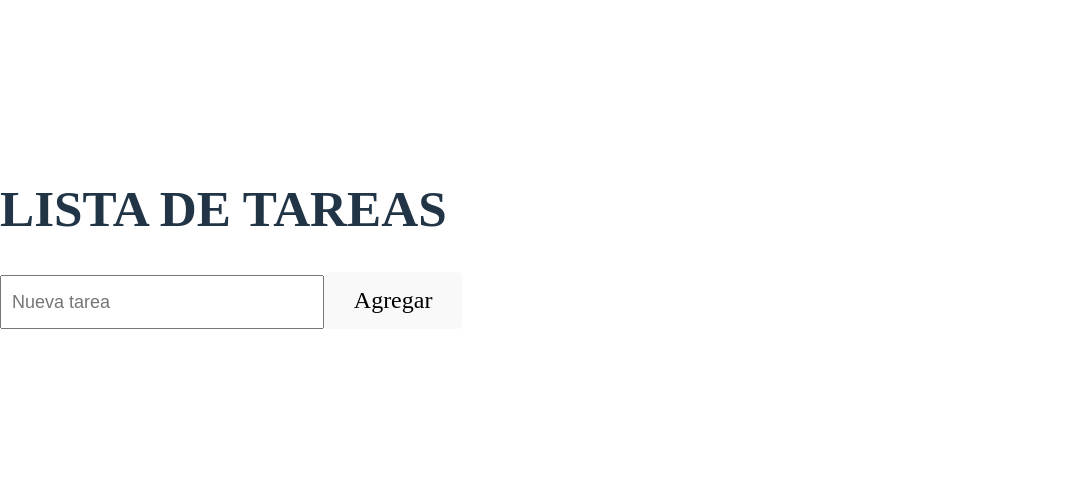
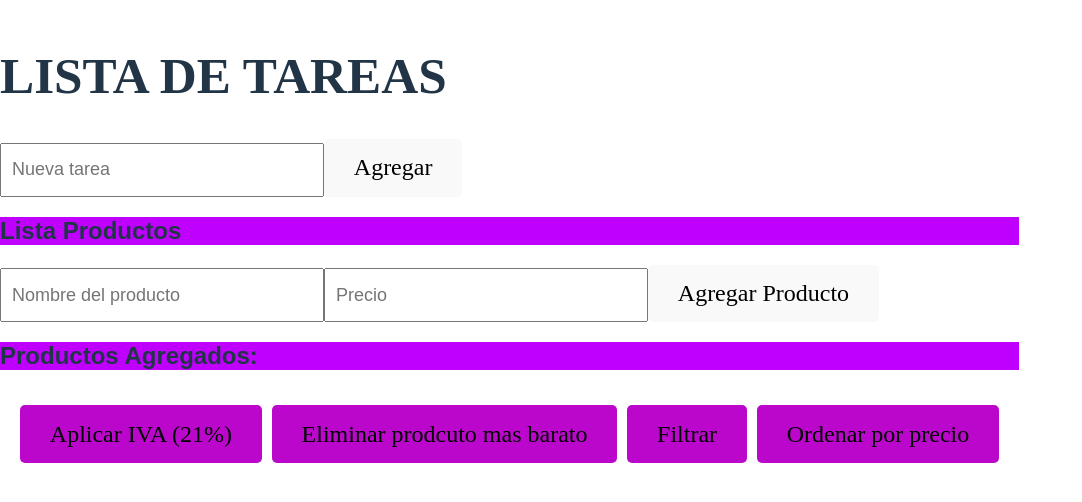
Before and after one commit to FacundoPol/pv_tp3_grupo1, a React (Vite) app in the folder pv_tp3_grupo1/: page / in a window 1280 px wide. Shown: the part 154-656 px from the top of the page, without its empty margins (0-1082 px from the left). Built offline with nearby package versions, Linux system fonts and the light colour scheme.

Commit message:
Integración y finalización de Lista-Productos - Sofia  Rios

```diff
--- a/pv_tp3_grupo1/src/App.jsx
+++ b/pv_tp3_grupo1/src/App.jsx
@@ -3,7 +3,7 @@ import { useState } from 'react'
 import TaskList from './assets/components/TaskList.jsx'
 import TaskInput from './assets/components/TaskInput.jsx';
 import './App.css'
-import {mostrarProductos, productos,eliminarProductoMasBarato, filtrarProductosMayoresA20, agregarProducto, calcularPreciosConIVA} from './assets/components/Arrays.jsx'
+import Formu from './assets/components/Arrays.jsx';
 function App() {
   const [tasks, setTasks] = useState([]); // lista de tareas
 
@@ -26,7 +26,7 @@ function App() {
   const eliminarTarea = (id) => {
     setTasks(tasks.filter((task) => task.id !== id));
   };
-  mostrarProductos(productos);
+
 
 
   return (
@@ -38,7 +38,7 @@ function App() {
       </div>
       <div className='productos'>
 
-
+      <Formu />
       </div>
     </div>
   )
--- a/pv_tp3_grupo1/src/assets/components/Arrays.jsx
+++ b/pv_tp3_grupo1/src/assets/components/Arrays.jsx
@@ -1,62 +1,125 @@
-//ARREGLO DE PRODUCTOS
-export const productos = [
-  { descripcion: "Teclado", precio: 30000 },
-  { descripcion: "Auriculares", precio: 49000 },
-  { descripcion: "Mouse", precio: 25000 },
-  { descripcion: "Monitor", precio: 120000 },
-  { descripcion: "Parlantes", precio: 35000 }
-];
 
-//FUNCION ELIMINAR  PRODUCTO MAS BARATO
+import '../css/Productos.css'
+const productsService = (()=>{
+  let products = [];
+  const getAll = () => products;
+  const add = (name, price) => products.push({descripcion: name, precio: price});
+  const remove = (name) => {
+      products = products.filter(s => s.descripcion !== name);
+  };
+  const search = (term) => products.filter(s =>
+          s.descripcion.toLowerCase().includes(term.toLowerCase()));
+
+  return { getAll, add, remove, search };
+})();
+
+function Formu() {
+
+  function mostrarProductosEnLista(){
+    const lista = document.getElementById('lista-productos');
+    lista.innerHTML = '';//para limpiar la lista
+    let productos= productsService.getAll();
+    productos.forEach((producto)=> {
+    const item = document.createElement('li');
+    item.textContent= `producto: ${producto.descripcion} - Precio: $${producto.precio.toFixed(2)}`;
+    lista.appendChild(item);
+    });
+    }
+  function manejarSubmit(evento){
+
+  evento.preventDefault();
+
+  const nombre =document.getElementById('nombre').value;
+  const precio =parseFloat(document.getElementById('precio').value);
+
+  const producto= {descripcion: nombre, precio: precio};
+  productsService.add(nombre,precio)
 
 
-export function eliminarProductoMasBarato() {
-  if (productos.length == 0) return;
-  // Encontrar el precio más bajo
-  let precioMinimo = Math.min(...productos.map(p => p.precio));
-  // Eliminar el primer producto que tenga ese precio
-  const nuevaLista = lista.filter(p => p.precio !== precioMinimo); // Correji esto ya que estaba reasignar productos, que fue declarado como const.
+  document.getElementById('nombre').value='';
+  document.getElementById('precio').value='';
+  mostrarProductosEnLista();
+  };
 
-  console.log("Producto con el precio más bajo eliminado.");
+
+
+  function aplicarIVA(){
+      const lista = document.getElementById('lista-productos');
+      lista.innerHTML = '';//para limpiar la lista
+      let productos= productsService.getAll();
+      productos.forEach((producto)=> {
+      const item = document.createElement('li');
+      item.textContent= `producto: ${producto.descripcion} - Precio: $${producto.precio.toFixed(2)*1.21}`;
+      lista.appendChild(item);
+      });
+      }
+
+  function eliminarProductoMasBarato() {
+    let productos = productsService.getAll();
+    if (productos.length === 0) return;
+
+    // Encontrar el producto con el precio más bajo
+    const productoMasBarato = productos.reduce((prev, curr) => (prev.precio < curr.precio) ? prev : curr);
+
+    productsService.remove(productoMasBarato.descripcion);
+    console.log("\nProducto con el precio más bajo eliminado.");
+    mostrarProductosEnLista();
 }
 
 
-//FUNCION MOSTRAR PRODUCTOS
+  function filtrarProductosMayoresA20000() {
+    let productos = productsService.getAll();
+    const productosFiltrados = productos.filter(producto => producto.precio > 20000);
 
-export function mostrarProductos() {
+    // Limpiar la lista y mostrar los productos filtrados
+    const lista = document.getElementById('lista-productos');
+    lista.innerHTML = '';
+    productosFiltrados.forEach(producto => {
+        const item = document.createElement('li');
+        item.textContent = `producto: ${producto.descripcion} - Precio: $${producto.precio.toFixed(2)}`;
+        lista.appendChild(item);
+    });
+}
+
+  //FUNCION ORDENAR PRODUCTOS
+function ordenar() {
+  let productos = productsService.getAll();
+  productos.sort((a, b) => a.precio - b.precio);
+
+  // Limpiar la lista y mostrar los productos ordenados
+  const lista = document.getElementById('lista-productos');
+  lista.innerHTML = '';
   productos.forEach(producto => {
-    console.log(`Producto: ${producto.descripcion} - Precio: $${producto.precio}`);
+      const item = document.createElement('li');
+      item.textContent = `producto: ${producto.descripcion} - Precio: $${producto.precio.toFixed(2)}`;
+      lista.appendChild(item);
   });
 }
 
 
-//FUNCION ORDENAR PRODUCTOS
-export const ordenar = (productos) => {
-  productos.sort((a,b) => a.precio - b.precio);
-  productos.forEach((productos) => {
-  console.log(`Producto [${productos.descripcion}], Precio: $[${productos.precio}]`);
- });
-};
 
+  return (
+   <>
+   <h2>Lista Productos</h2>
+      <form onSubmit={manejarSubmit}>
+        <input type="text" id='nombre' name="nombre"  placeholder="Nombre del producto" required />
+        <input type="number" id='precio' name="precio"  placeholder="Precio" required />
+        <button id= "boton1" type= "submit"> Agregar Producto </button>
+      </form>
 
-  // 2 - Crear un nuevo array con productos cuyo precio sea mayor a $20 (EZEQUIEL VILLALBA)
-  export function filtrarProductosMayoresA20(productos) {
-    const productosFiltrados = productos.filter(producto => producto.precio > 20);
-    return productosFiltrados;
-  }
+        <h2>Productos Agregados: </h2>
+        <ul id="lista-productos">
 
+        </ul>
 
-//FUNCIONAR AGREGAR PRODUCTOS
-export const agregarProducto = (productos, nuevoProducto) => {
-productos.push(nuevoProducto) //agrega un producto nuevo al final del array
-console.log("producto agregado:",nuevoProducto)
+        <div className='botones-formu' >
 
-return productos
+        <button onClick={aplicarIVA}>Aplicar IVA (21%)</button>
+        <button onClick={eliminarProductoMasBarato}>Eliminar prodcuto mas barato</button>
+        <button onClick={filtrarProductosMayoresA20000}>Filtrar</button>
+        <button onClick={ordenar}>Ordenar por precio</button>
+        </div>
+    </>
+  );
 }
-
-export const calcularPreciosConIVA = (productos) => {
-    return productos.map(producto => {
-         const precioConIVA = producto.precio * 1.21;
-           return { ...producto, precio: precioConIVA };
-    });
-};
+export default Formu;
--- /dev/null
+++ b/pv_tp3_grupo1/src/assets/css/Productos.css
@@ -0,0 +1,36 @@
+h2{
+    background-color: rgb(191, 0, 255);
+    font-family: Arial, sans-serif;
+}
+
+
+    #lista-productos li {
+        background-color: #f8f9fa; /* Color de fondo claro */
+        margin: 5px 0; /* Separación entre elementos */
+        padding: 10px; /* Espaciado interno */
+        border-radius: 4px; /* Bordes redondeados */
+    }
+
+
+    .botones-formu button{
+        background-color: #bb07cb;
+        margin: 5px;
+    }
+
+    .botones-formu {
+
+
+        color: rgb(140, 36, 201) !important;
+        border: none;
+        padding: 10px 15px;
+        border-radius: 4px;
+        cursor: pointer;
+
+    }
+
+    #lista-productos li{
+        font-family: Arial, sans-serif;
+        list-style: none;
+        margin-bottom: 10px;
+        font-weight: bold;
+    }
```
